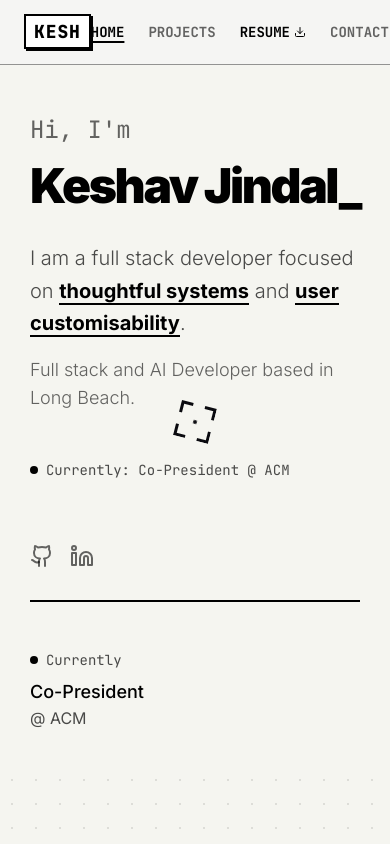
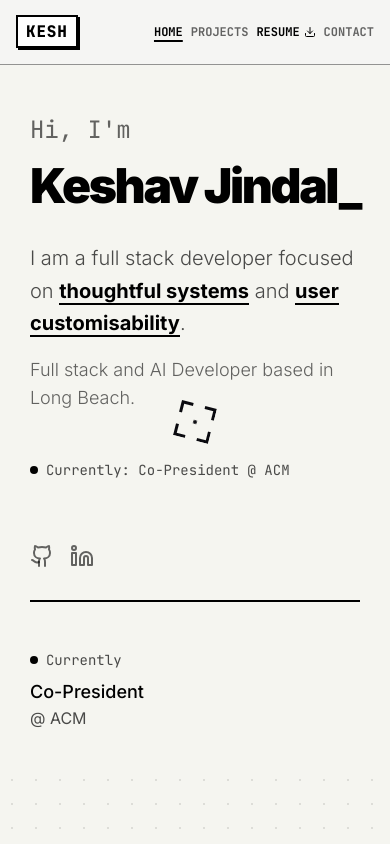
Before and after one commit to bananatruck/portfolio, a Next.js app: page / in a window 390 px wide. Shown: the top 844 px of the page. Built offline with nearby package versions, Linux system fonts and the light colour scheme.

Commit message:
Fix mobile header overlap by adjusting spacing and font sizes

```diff
--- a/components/header.tsx
+++ b/components/header.tsx
@@ -17,17 +17,17 @@ export function Header() {
 
     return (
         <header className="fixed top-0 left-0 right-0 z-50 bg-background/80 backdrop-blur-sm border-b border-border/40">
-            <nav className="max-w-6xl mx-auto px-6 sm:px-8 lg:px-12 h-16 flex items-center justify-between">
+            <nav className="max-w-6xl mx-auto px-4 sm:px-8 lg:px-12 h-16 flex items-center justify-between">
                 {/* Logo/Name - Links to About */}
                 <Link
                     href="/about"
-                    className="font-mono text-lg font-bold text-black hover:text-black/70 transition-colors group"
+                    className="font-mono text-base sm:text-lg font-bold text-black hover:text-black/70 transition-colors group shrink-0 mr-2"
                 >
                     <span className="text-black font-black tracking-wider border-2 border-black px-2 py-1 bg-white shadow-[2px_2px_0px_0px_rgba(0,0,0,1)] hover:shadow-[4px_4px_0px_0px_rgba(0,0,0,1)] hover:-translate-y-0.5 transition-all">KESH</span>
                 </Link>
 
                 {/* Terminal-style Navigation */}
-                <div className="flex items-center gap-6 font-mono text-sm">
+                <div className="flex items-center gap-2 sm:gap-6 font-mono text-xs sm:text-sm">
                     {navItems.map((item) => {
                         if (item.isDownload) {
                             return (
@@ -35,7 +35,7 @@ export function Header() {
                                     key={item.href}
                                     href={item.href}
                                     download
-                                    className="relative text-sm font-bold transition-colors text-black hover:underline decoration-2 underline-offset-4 cursor-target flex items-center gap-1 uppercase"
+                                    className="relative font-bold transition-colors text-black hover:underline decoration-2 underline-offset-4 cursor-target flex items-center gap-1 uppercase"
                                 >
                                     {item.name}
                                     <Download className="w-3 h-3" />
@@ -47,7 +47,7 @@ export function Header() {
                                 key={item.href}
                                 href={item.href}
                                 className={cn(
-                                    "relative text-sm font-bold transition-colors hover:underline decoration-2 underline-offset-4 cursor-target uppercase",
+                                    "relative font-bold transition-colors hover:underline decoration-2 underline-offset-4 cursor-target uppercase",
                                     pathname === item.href ? "text-black underline" : "text-black/60"
                                 )}
                             >
```
